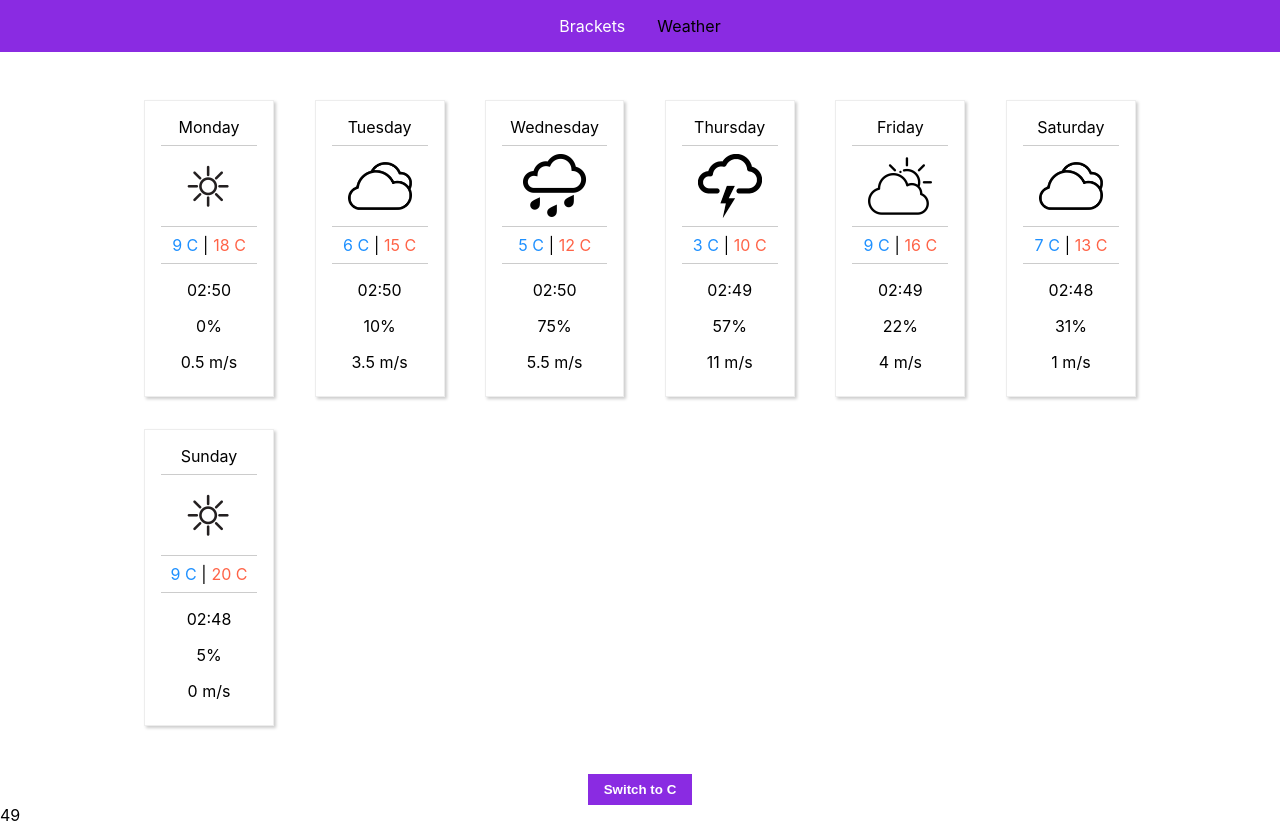
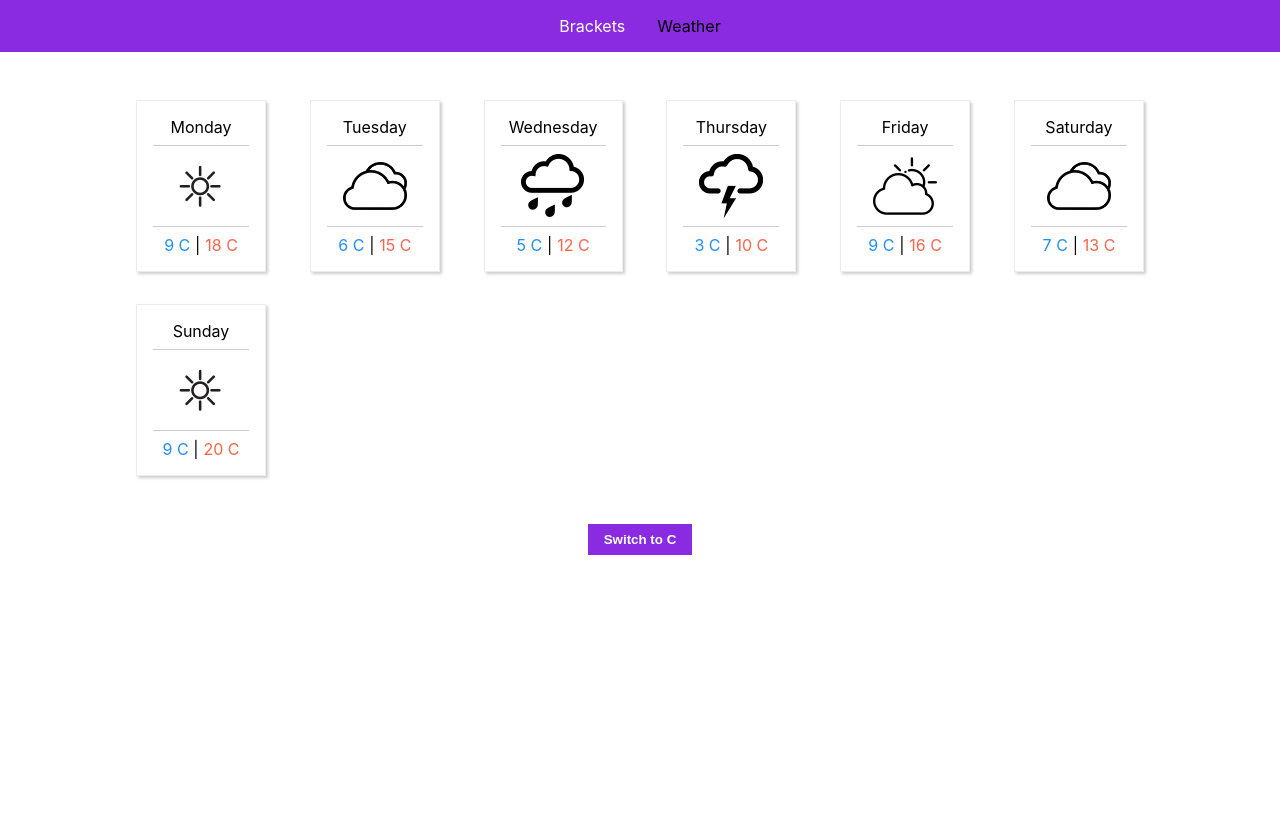
Before and after one commit to TodorGarnev/react-assignment, a React (Create React App) app: page /weather in a window 1280 px wide. After the commit the page ends 800 px from the top, so only its background shows below. Built offline with nearby package versions, Linux system fonts and the light colour scheme.

Commit message:
Finished Brackets component; Added selected day functionality to Weather component.

```diff
--- a/src/components/Brackets/Brackets.tsx
+++ b/src/components/Brackets/Brackets.tsx
@@ -5,7 +5,7 @@ const Brackets: FunctionComponent = () => {
 	const [input, setInput] = useState('');
 	const [message, setMessage] = useState('');
 
-	const checkBrackets = (inputStr: any) => {
+	const checkBrackets = (inputStr: any): void => {
 		const openedBracketsList: string[] = [];
 
 		for (let index in inputStr) {
--- a/src/components/Weather/Day/Day.module.css
+++ b/src/components/Weather/Day/Day.module.css
@@ -1,5 +1,5 @@
 .dayContainer {
-	margin: 1rem;
+	margin: 1rem 0.5rem;
 	padding: 0.5rem 1rem;
 	min-width: 6rem;
 	text-align: center;
@@ -19,6 +19,10 @@
 	justify-content: center;
 	align-items: center;
 	border-bottom: 1px solid #ccc;
+}
+
+.weatherIcon:hover {
+	cursor: pointer;
 }
 
 .weatherIcon img {
--- a/src/components/Weather/Day/Day.tsx
+++ b/src/components/Weather/Day/Day.tsx
@@ -18,6 +18,8 @@ interface Props {
 	rainStatus: number;
 	wind: number;
 	tempType: string;
+	isActive: boolean;
+	activeDay: Function;
 }
 
 const Day: FunctionComponent<Props> = (props) => {
@@ -27,7 +29,7 @@ const Day: FunctionComponent<Props> = (props) => {
 	return (
 		<div className={styles.dayContainer}>
 			<div className={styles.dayName}>{props.name}</div>
-			<div className={styles.weatherIcon}>
+			<div className={styles.weatherIcon} onClick={() => props.activeDay(props.name)}>
 				<img src={iconsUrl[iconName]} alt={props.icon} />
 			</div>
 			<div className={styles.dayTemperature}>
@@ -35,11 +37,14 @@ const Day: FunctionComponent<Props> = (props) => {
 				|
 				<span className={styles.maxTemperature}>{props.maxTemp} {props.tempType}</span>
 			</div>
-			<div className={styles.additionalInfo}>
-				<div className={styles.sunrise}>{props.sunrise}</div>
-				<div className={styles.rainStatus}>{props.rainStatus}%</div>
-				<div className={styles.wind}>{props.wind} m/s</div>
-			</div>
+			{
+				props.isActive &&
+				<div className={styles.additionalInfo}>
+					<div className={styles.sunrise}>{props.sunrise}</div>
+					<div className={styles.rainStatus}>{props.rainStatus}%</div>
+					<div className={styles.wind}>{props.wind} m/s</div>
+				</div>
+			}
 		</div>
 	);
 };
--- a/src/components/Weather/Weather.tsx
+++ b/src/components/Weather/Weather.tsx
@@ -13,7 +13,15 @@ const TempType = {
 
 const Weather: FunctionComponent = () => {
 	const [tempType, setTempType] = useState(TempType.Celsius);
+	const [selectedDay, setSelectedDay] = useState('');
 
+	const setActiveDay = (dayName: string): void => {
+		if (dayName === selectedDay) {
+			setSelectedDay('');
+		} else {
+			setSelectedDay(dayName);
+		}
+	}
 
 	return (
 		<React.Fragment>
@@ -29,11 +37,12 @@ const Weather: FunctionComponent = () => {
 						rainStatus={weekDay.rainStatusPerc}
 						wind={weekDay.wind}
 						tempType={tempType}
+						isActive={weekDay.weekDayName === selectedDay}
+						activeDay={setActiveDay}
 					/>)
 				}
 			</section>
 			<button className={styles.switchButton} type="button" onClick={() => setTempType(TempType.Fahrenheit)}>Switch to {tempType}</button>
-			{toggleTemperature(120, false).toFixed(0)}
 		</React.Fragment>
 	);
 };
```
